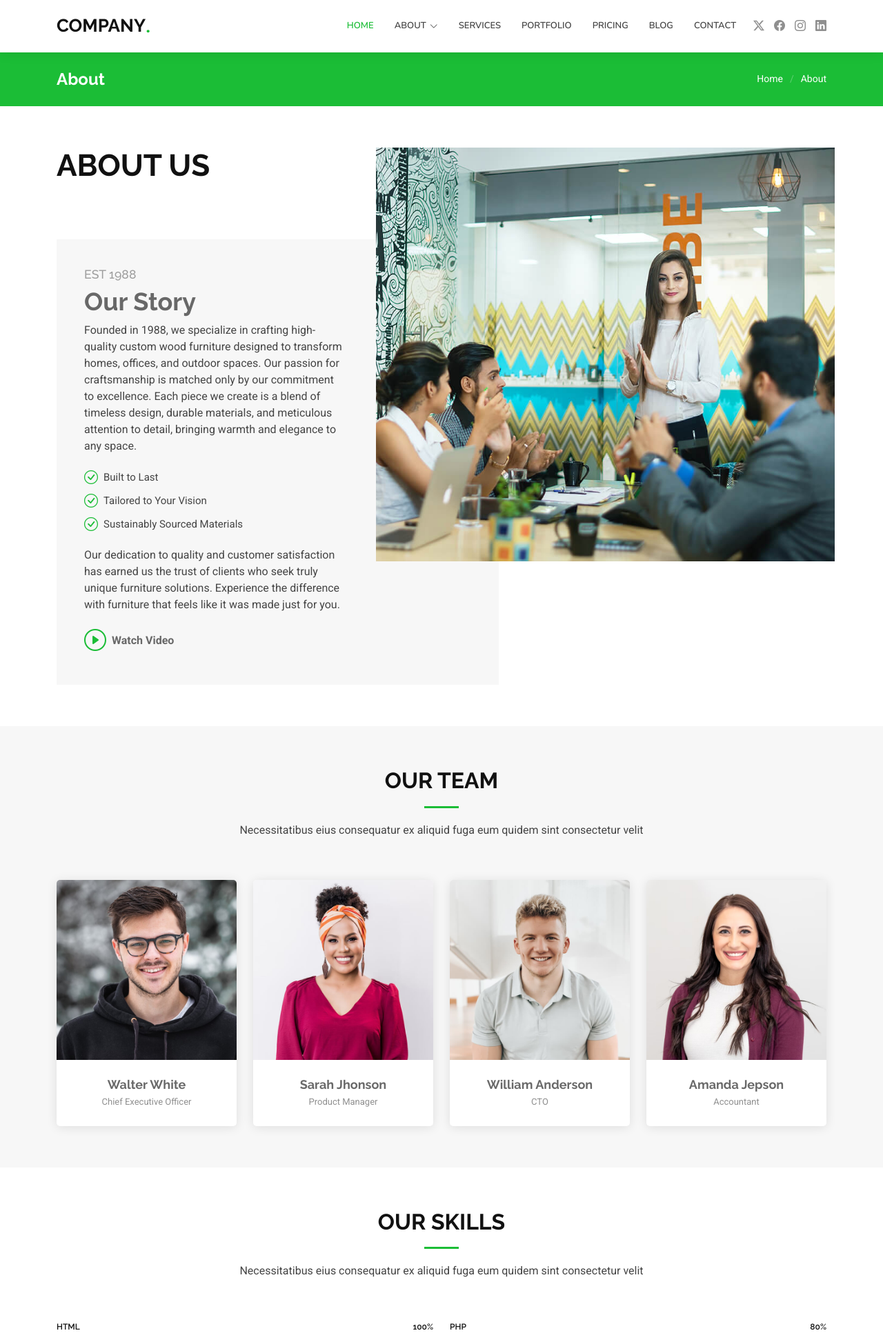
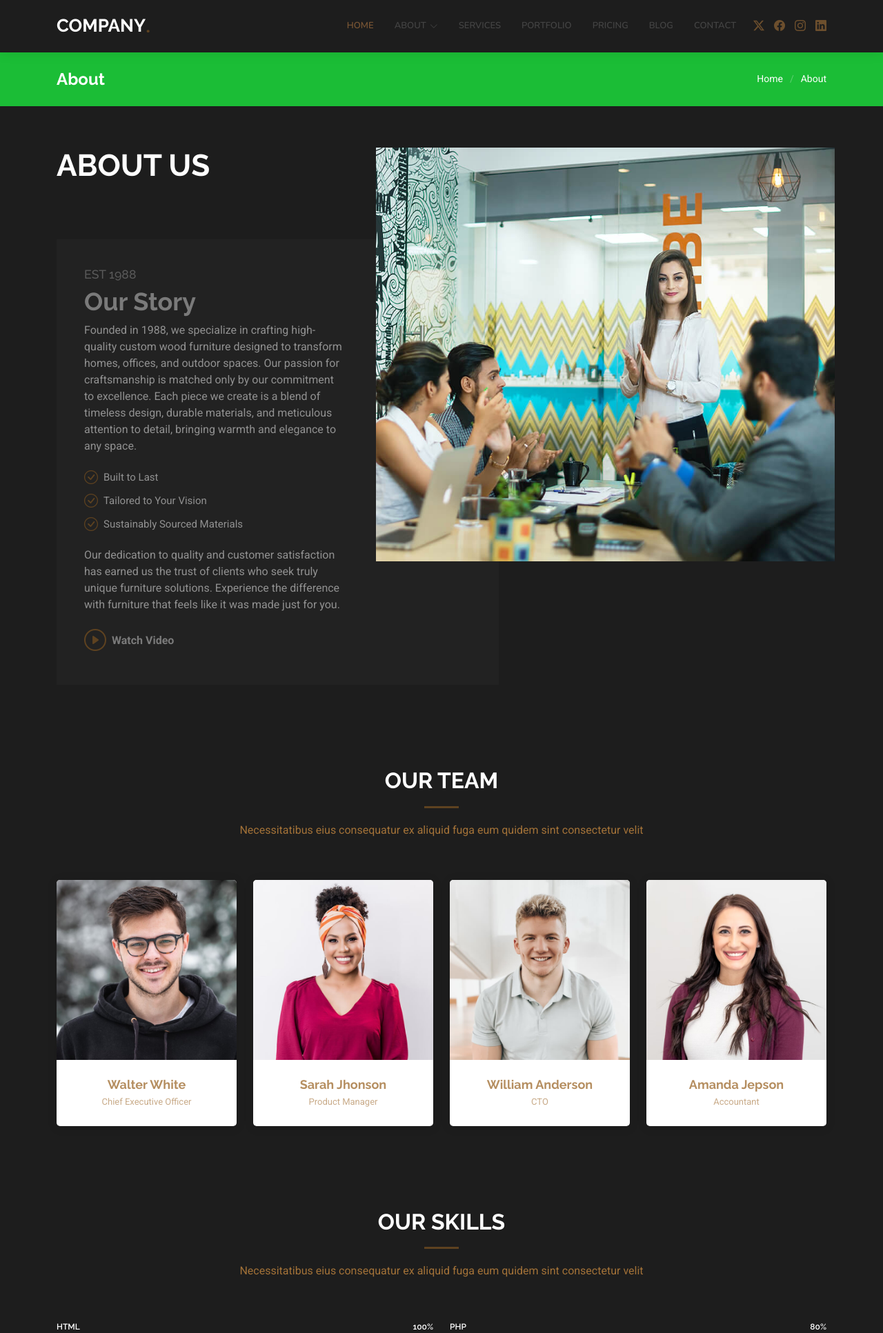
Before and after one commit to quiesscent/company, a Django app: page /about/ in a window 1280 px wide. Shown: the top 1933 px of the page at 69% size. Run offline with Django 5.2, Linux system fonts and the light colour scheme; some libraries are stand-ins or nearby versions.

Commit message:
updated the website colors

```diff
--- a/companywebsite/features/static/assets/css/main.css
+++ b/companywebsite/features/static/assets/css/main.css
@@ -19,33 +19,34 @@
 
 /* Global Colors - The following color variables are used throughout the website. Updating them here will change the color scheme of the entire website */
 :root {
-  --background-color: #ffffff; /* Background color for the entire website, including individual sections */
-  --default-color: #444444; /* Default color used for the majority of the text content across the entire website */
-  --heading-color: #111111; /* Color for headings, subheadings and title throughout the website */
-  --accent-color: #1bbd36; /* Accent color that represents your brand on the website. It's used for buttons, links, and other elements that need to stand out */
+  --background-color: #1D1D1D; /* Background color for the entire website, including individual sections */
+  --default-color: #A37238; /* Default color used for the majority of the text content across the entire website */
+  --heading-color: #ffffff; /* Color for headings, subheadings and title throughout the website */
+  --accent-color: #5E4220; /* Accent color that represents your brand on the website. It's used for buttons, links, and other elements that need to stand out */
   --surface-color: #ffffff; /* The surface color is used as a background of boxed elements within sections, such as cards, icon boxes, or other elements that require a visual separation from the global background. */
   --contrast-color: #ffffff; /* Contrast color for text, ensuring readability against backgrounds of accent, heading, or default colors. */
+--secondary-color:#919191;
 }
 
 /* Nav Menu Colors - The following color variables are used specifically for the navigation menu. They are separate from the global colors to allow for more customization options */
 :root {
   --nav-color: #444444;  /* The default color of the main navmenu links */
-  --nav-hover-color: #1bbd36; /* Applied to main navmenu links when they are hovered over or active */
+  --nav-hover-color: #7A5634; /* Applied to main navmenu links when they are hovered over or active */
   --nav-mobile-background-color: #ffffff; /* Used as the background color for mobile navigation menu */
   --nav-dropdown-background-color: #ffffff; /* Used as the background color for dropdown items that appear when hovering over primary navigation items */
   --nav-dropdown-color: #444444; /* Used for navigation links of the dropdown items in the navigation menu. */
-  --nav-dropdown-hover-color: #1bbd36; /* Similar to --nav-hover-color, this color is applied to dropdown navigation links when they are hovered over. */
+  --nav-dropdown-hover-color: #7A5634; /* Similar to --nav-hover-color, this color is applied to dropdown navigation links when they are hovered over. */
 }
 
 /* Color Presets - These classes override global colors when applied to any section or element, providing reuse of the sam color scheme. */
 
 .light-background {
-  --background-color: #f7f7f7;
+  --background-color: #1D1D1D;
   --surface-color: #ffffff;
 }
 
 .dark-background {
-  --background-color: #060606;
+  --background-color: #131313;
   --default-color: #ffffff;
   --heading-color: #ffffff;
   --surface-color: #252525;
@@ -975,7 +976,7 @@ section,
 
 .about .our-story {
   padding: 40px;
-  background-color: color-mix(in srgb, var(--default-color), transparent 96%);
+  background-color: color-mix(in srgb, var(--secondary-color), transparent 96%);
 }
 
 @media (min-width: 991px) {
@@ -987,15 +988,17 @@ section,
 .about .our-story h4 {
   text-transform: uppercase;
   font-size: 1.1rem;
-  color: color-mix(in srgb, var(--default-color), transparent 50%);
+  color: color-mix(in srgb, var(--secondary-color), transparent 50%);
 }
 
 .about .our-story h3 {
   font-size: 2.25rem;
   font-weight: 700;
-  color: color-mix(in srgb, var(--default-color), transparent 20%);
-}
-
+  color: color-mix(in srgb, var(--secondary-color), transparent 20%);
+}
+.about .our-story p{
+  color: var(--secondary-color);
+}
 .about .our-story p:last-child {
   margin-bottom: 0;
 }
@@ -1019,6 +1022,9 @@ section,
   color: var(--accent-color);
 }
 
+.about ul span{
+  color: var(--secondary-color);
+}
 .about .watch-video i {
   font-size: 2rem;
   transition: 0.3s;
@@ -1027,7 +1033,7 @@ section,
 
 .about .watch-video a {
   font-weight: 600;
-  color: color-mix(in srgb, var(--default-color), transparent 20%);
+  color: color-mix(in srgb, var(--secondary-color), transparent 20%);
   margin-left: 8px;
   transition: 0.3s;
 }
--- a/companywebsite/features/templates/layout.html
+++ b/companywebsite/features/templates/layout.html
@@ -124,11 +124,12 @@
         <div class="col-lg-2 col-md-3 footer-links">
           <h4>Our Services</h4>
           <ul>
-            <li><a href="#">Web Design</a></li>
-            <li><a href="#">Web Development</a></li>
-            <li><a href="#">Product Management</a></li>
-            <li><a href="#">Marketing</a></li>
-            <li><a href="#">Graphic Design</a></li>
+            <li><a href="#">Custom Furniture Design</a></li>
+            <li><a href="#">Residential Furniture Solutions</a></li>
+            <li><a href="#">Office Furniture Design</a></li>
+            <li><a href="#">Outdoor Furniture</a></li>
+            <li><a href="#">Furniture Restoration and Refinishing</a></li>
+            <li><a href="#">Built-in Cabinets and Storage Solutions</a></li>
           </ul>
         </div>
 
```
